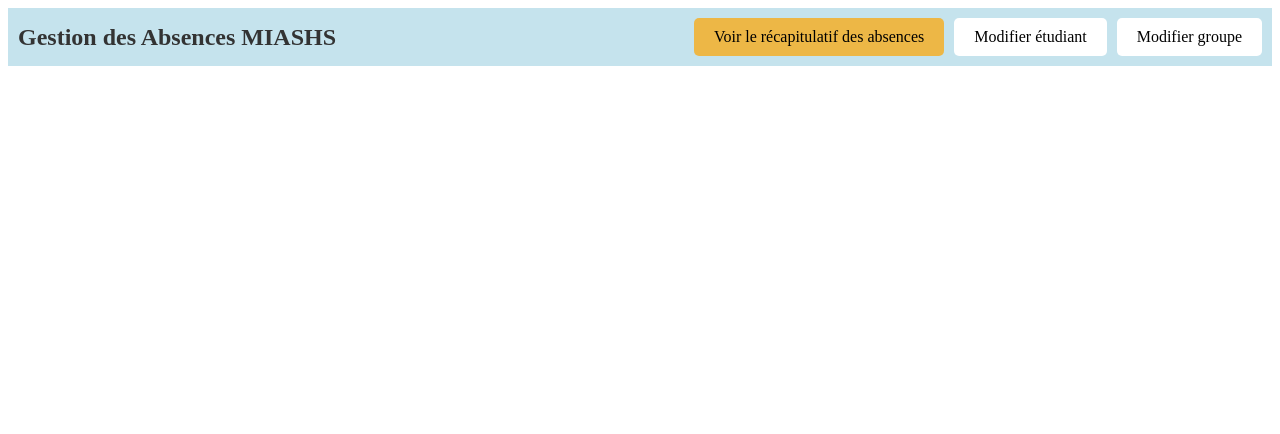
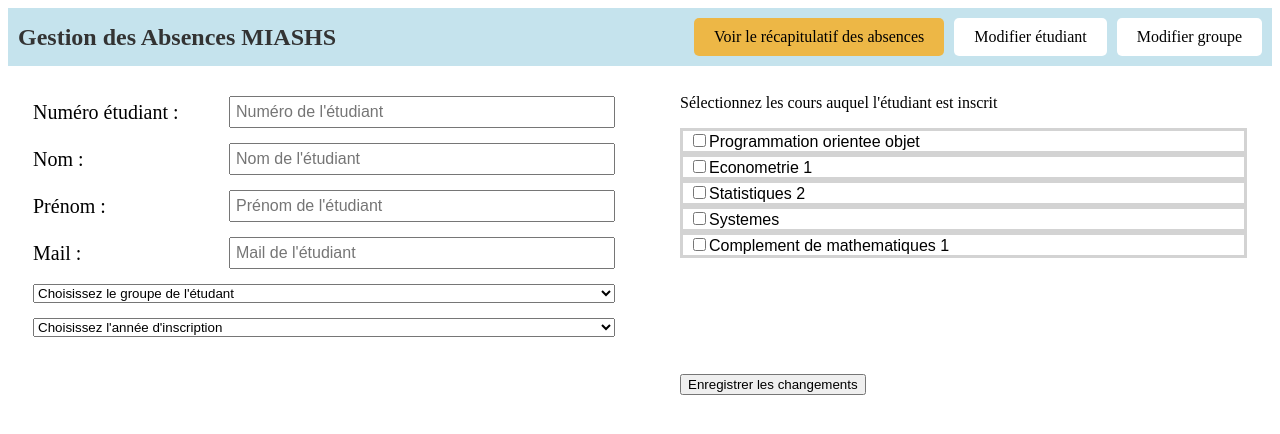
Before and after one commit to CaroleLeCrac/Projet-Info-2024, a Vue app in the folder GestionAbsenceFront/: page /modification/etudiant/0 in a window 1280 px wide. Shown: the top 434 px of the page. Built offline with nearby package versions, Linux system fonts and the light colour scheme.

Commit message:
page 7-8-9-10

```diff
--- a/GestionAbsenceFront/public/ListNamesStu.json
+++ b/GestionAbsenceFront/public/ListNamesStu.json
@@ -3,47 +3,66 @@
 	{
 	"surname":"Boucq-Kieffel",
 	"name":"Lena",
-	"studentNumber":1
+	"studentNumber":1,
+    "groupNumber" : 31,
+    "mail" : "Lena@gmail"
     },
 	{
         "surname":"Mitton",
         "name":"Carole",
-        "studentNumber":2
+        "studentNumber":2,
+        "groupNumber" : 31,
+    "mail" : "Carole@gmail"
+
     },
     {
         "surname":"Dubus",
         "name":"Roxane",
-        "studentNumber":3
+        "studentNumber":3,
+        "groupNumber" : 31,
+    "mail" : "Roxane@gmail"
     },
     {
         "surname":"Gros",
         "name":"Baudouin",
-        "studentNumber":4
+        "studentNumber":4,
+        "groupNumber" : 32,
+    "mail" : "Baudouin@gmail"
     },
     {
         "surname":"Olive",
         "name":"Benjamin",
-        "studentNumber":5
+        "studentNumber":5,
+        "groupNumber" : 32,
+    "mail" : "Benjamin@gmail"
     },
     {
         "surname":"Weislo",
         "name":"Louise",
-        "studentNumber":6
+        "studentNumber":6,
+        "groupNumber" : 32,
+    "mail" : "Louise@gmail"
     },
     {
         "surname":"Volle",
         "name":"Ornella",
-        "studentNumber":7
+        "studentNumber":7,
+        "groupNumber" : 33,
+    "mail" : "Ornella@gmail"
     },
     {
         "surname":"Larbiere",
         "name":"Felix",
-        "studentNumber":8
+        "studentNumber":8,
+        "groupNumber" : 33,
+    "mail" : "Felix@gmail"
     },
     {
         "surname":"Moroni",
         "name":"Louka",
-        "studentNumber":9
+        "studentNumber":9,
+        "groupNumber" : 33,
+    "mail" : "Louka@gmail"
     }
 ]
 }
--- a/GestionAbsenceFront/src/pages/GroupModification/AddnDeleteStudent.vue
+++ b/GestionAbsenceFront/src/pages/GroupModification/AddnDeleteStudent.vue
@@ -1,22 +1,31 @@
 <script setup>
 import { ref, onMounted } from 'vue';
+import { useRoute } from 'vue-router';
+
 
 const students = ref([]);
 const addList = ref([]);  // Liste des étudiants à ajouter
 const deleteList = ref([]);  // Liste des étudiants à supprimer
+const route = useRoute();
+const currentGroupNumber = route.params.id;
 
 onMounted(() => {
   fetch('/ListNamesStu.json')
     .then((response) => response.json())
     .then((data) => {
       console.log("Données JSON récupérées : ", data);
-      students.value = data.students;
-
-      // Initialiser addList avec tous les étudiants par défaut
-      addList.value = [...students.value];
+      students.value = data.students || [];
+      addList.value = students.value.filter(
+        (student)=>student.groupNumber !== Number(currentGroupNumber)
+    )
+    deleteList.value = students.value.filter(
+      (student) => student.groupNumber === Number(currentGroupNumber)
+    )
     })
     .catch((error) => console.error('Error loading data:', error));
 });
+
+
 
 // Fonction pour déplacer un étudiant de addList à deleteList
 const toggleAddToDelete = (student) => {
@@ -81,6 +90,7 @@ const toggleDeleteToAdd = (student) => {
   list-style-type: none;
   border: solid lightgray;
   background-color: white;
+  border-radius: 5px;
   padding: 8px;
   font: 1rem "Fira Sans", sans-serif;
   margin-bottom: 5px;
--- /dev/null
+++ b/GestionAbsenceFront/src/pages/SelectGroupModification/ListGroup.vue
@@ -0,0 +1,59 @@
+<script setup>
+import { ref, onMounted } from 'vue'
+
+const groups = ref([])
+
+
+  onMounted(() => {
+    fetch('/group.json')
+    .then((response)=>response.json())
+    .then ((data)=> {
+      console.log("Données JSON récupérées : ", data);
+      groups.value = data.groups;
+    })
+    .catch(error => console.error('Error loading data:', error));
+});
+
+</script>
+<template>
+  <ul class="group-list">
+    <li v-for="group in groups" :key="group.groupNumber">
+      <label class="container">
+        <RouterLink :to="`/modification/groupe/${group.groupNumber}`" class="router-link">{{ group.name }}</RouterLink>
+      </label>
+      </li>
+  </ul>
+</template>
+
+<style scoped>
+
+
+.router-link{
+  display: block;
+  text-decoration: none;
+  border-radius: 5px;
+  color: black;
+  cursor: pointer;
+  font-size: 16px;
+  padding: 8px 10px;
+  width: 50%;
+  border: 2px solid black;
+  box-sizing: border-box;
+}
+
+.container{
+  display : block;
+    position :relative;
+    margin-bottom: -1px;
+    font-size: 16px;
+    user-select: none;
+}
+
+.group-list{
+  display : flex;
+  flex-direction: column;
+  width: 40%;
+  list-style-type: none;
+  padding-left: 0;
+}
+</style>
--- a/GestionAbsenceFront/src/pages/SelectGroupModification/SelectGroupModification.vue
+++ b/GestionAbsenceFront/src/pages/SelectGroupModification/SelectGroupModification.vue
@@ -1,11 +1,11 @@
 <!--Page de sélection d'un groupe pour ajouter ou supprimer des étudiants-->
 <template>
 
-    <p>Choisissez un groupe à modifier</p>
-<ListNames/>
+    <h2>Choisissez un groupe à modifier</h2>
+<ListGroup/>
 </template>
 
 <script setup>
-import ListNames from '@/shared/components/ListNames.vue'
+import ListGroup from './ListGroup.vue';
 
 </script>
--- /dev/null
+++ b/GestionAbsenceFront/src/pages/SelectStudentModification/ListSelectionStudent.vue
@@ -0,0 +1,98 @@
+<script setup>
+import { ref, onMounted, computed } from 'vue'
+
+const students = ref([])
+const searchQuery = ref('')
+
+
+  onMounted(() => {
+    fetch('/ListNamesStu.json')
+    .then((response)=>response.json())
+    .then ((data)=> {
+      console.log("Données JSON récupérées : ", data);
+      students.value = data.students;
+    })
+    .catch(error => console.error('Error loading data:', error));
+});
+
+const filteredStudents = computed(() =>
+students.value.filter((stu) =>
+  stu.name.toLowerCase().includes(searchQuery.value.toLowerCase()) ||
+stu.surname.toLowerCase().includes(searchQuery.value.toLowerCase())
+)
+);
+</script>
+
+<template>
+  <input type="text" v-model="searchQuery" placeholder="Rechercher un étudiant" class="search-bar"/>
+<div class="page-display">
+  <ul class="student-list">
+    <li v-for="student in filteredStudents" :key="student.studentNumber">
+      <label class="container">
+      <RouterLink class="router-link" :to="`/modification/etudiant/${student.studentNumber}`">{{ student.name }} {{ student.surname }}</RouterLink>
+    </label>
+    </li>
+  </ul>
+  <div class="add-student-button">
+<RouterLink class="router-link" :to="`/modification/etudiant/${0}`">Ajouter un étudiant</RouterLink>
+</div>
+</div>
+</template>
+
+<style scoped>
+.page-display{
+  display: flex;
+  justify-content: space-between;
+  gap:20px;
+}
+
+.student-list{
+  display : flex;
+  flex-direction: column;
+  width: 40%;
+  list-style-type: none;
+  padding-left: 0;
+}
+
+.container{
+  display : block;
+    position :relative;
+    margin-bottom: -1px;
+    font-size: 16px;
+    user-select: none;
+}
+
+.router-link{
+  display: block;
+  text-decoration: none;
+  border-radius: 5px;
+  color: black;
+  cursor: pointer;
+  font-size: 16px;
+  padding: 8px 10px;
+  width: 100%;
+  border: 2px solid black;
+  box-sizing: border-box;
+}
+
+.router-link:hover{
+  background-color: rgba(255,140,0,0.9);
+  color: white;
+}
+
+.add-student-button{
+  display: flex;
+  align-items: center;
+  justify-content: center;
+  width: 30%;
+  height: 100%;
+  margin-top: 14px;
+}
+
+.search-bar{
+  width: 30%;
+  height: 30px;
+  border-radius: 5px;
+}
+
+</style>
--- a/GestionAbsenceFront/src/pages/SelectStudentModification/SelectStudentModification.vue
+++ b/GestionAbsenceFront/src/pages/SelectStudentModification/SelectStudentModification.vue
@@ -1,11 +1,10 @@
 <!--Page de sélection d'un étudiant pour modifier ses informations-->
 <template>
-<p>Sélectioner un étudiant pour modifier ses informations</p>
-<ListNames/>
-<RouterLink to="/modification/etudiant">Ajouter un étudiant</RouterLink>
+<h2>Sélectionez un étudiant pour modifier ses informations</h2>
+<ListSelectionStudent/>
 
 </template>
 
 <script setup>
-import ListNames from '@/shared/components/ListNames.vue';
+import ListSelectionStudent from './ListSelectionStudent.vue';
 </script>
--- a/GestionAbsenceFront/src/pages/StudentModification/StudentModification.vue
+++ b/GestionAbsenceFront/src/pages/StudentModification/StudentModification.vue
@@ -1,16 +1,156 @@
 <!--Page de modification d'informations ou d'ajout d'un étudiant-->
+<script setup>
+
+import { ref, onMounted } from 'vue';
+import { useRoute } from 'vue-router';
+
+
+const students = ref([]);
+const student = ref([]);
+const courses = ref([]);
+const route = useRoute();
+const currentStudentNumber = route.params.id;
+
+onMounted(() => {
+  fetch('/ListNamesStu.json')
+    .then((response) => response.json())
+    .then((data) => {
+      console.log("Données JSON récupérées : ", data);
+      students.value = data.students;
+    if (currentStudentNumber !== '0'){
+        const studentData = students.value.find(
+            (student)=>student.studentNumber === Number(currentStudentNumber)
+        )
+        if (studentData){
+            student.value = {...studentData}
+        }
+    }
+    })
+    .catch((error) => console.error('Error loading data:', error));
+});
+
+onMounted(() => {
+  fetch('/ListCourses.json')
+    .then((response) => response.json())
+    .then((data) => {
+      console.log("Données JSON récupérées : ", data);
+      courses.value = data.courses;
+
+    })
+    .catch((error) => console.error('Error loading data:', error));
+});
+</script>
+
 <template>
-    <p>Numéro étudiant</p>
-    <input type="text">
-    <p>Nom</p>
-    <input type="text">
-    <p>Prénom</p>
-    <input type="text">
-    <p>Adresse mail</p>
-    <input type="text">
+    <div class="page-layout">
+        <div class="left-column">
+            <form class="container">
+                <div>
+                    <label for = "studentNumber">Numéro étudiant : </label>
+                    <input type="text" id="studentNumber" v-model="student.studentNumber" :placeholder="student.studentNumber ? '' : 'Numéro de l\'étudiant'"/>
+                </div>
+                <div>
+                    <label for = "name">Nom : </label>
+                    <input type="text" id="name" v-model="student.name" :placeholder="student.name ? '' : 'Nom de l\'étudiant'"/>
+                </div>
+                <div>
+                    <label for = "surname">Prénom : </label>
+                    <input type="text" id="surname" v-model="student.surname" :placeholder="student.surname ? '' : 'Prénom de l\'étudiant'"/>
+                </div>
+                <div>
+                    <label for = "mail">Mail : </label>
+                    <input type="text" id="mail" v-model="student.mail" :placeholder="student.mail ? '' : 'Mail de l\'étudiant'"/>
+                </div>
+
+                <select name="inscriptionGroup" id="group-select">
+                    <option value="">Choisissez le groupe de l'étudant</option>
+                    <option value ="groupe1">Groupe 1</option>
+                    <option value ="groupe2">Groupe 2</option>
+                    <option value ="groupe3">Groupe 3</option>
+                </select>
+
+                <select name="inscriptionYear" id="year-select">
+                    <option value="">Choisissez l'année d'inscription</option>
+                    <option value ="L1">L1</option>
+                    <option value ="L2">L2</option>
+                    <option value ="L3">L3</option>
+                </select>
+
+            </form>
+        </div>
+
+        <div class="right-column">
+            <form>
+            <ul>
+                <p style="font-size: 16px;">Sélectionnez les cours auquel l'étudiant est inscrit</p>
+                <li v-for="course in courses" :key="course.name">
+                    <div>
+                        <input type="checkbox">
+                            <label :for="course.name">{{ course.name }}</label>
+                        </input>
+                    </div>
+                </li>
+            </ul>
+        </form>
+            <button>Enregistrer les changements</button>
+        </div>
+    </div>
 </template>
 
-<script setup>
+<style scoped>
+.page-layout{
+    display : flex;
+}
+
+.left-column{
+    flex : 1;
+}
+
+.right-column{
+    flex : 1;
+    padding-top: 12px;
+}
+
+.container{
+    display : flex;
+   flex-direction : column;
+   gap: 15px;
+   padding-left: 25px;
+   padding-right: 25px;
+   font-size: 20px;
+   padding-top: 30px;
+   box-sizing: border-box;
+}
 
 
-</script>
+.container div{
+    display : flex;
+    align-items : center;
+}
+
+label{
+    flex:1;
+}
+
+input {
+    flex : 2;
+    margin-left: 10px;
+    padding: 5px;
+    font-size: 16px;
+}
+
+li {
+    list-style-type : none;
+    border: solid lightgray;
+    background-color: white;
+    font: 1rem "Fira Sans", sans-serif;
+    position : relative;
+    margin-right: 25px;
+}
+
+button {
+    margin-left: 40px;
+    margin-top: 100px;
+}
+
+</style>
--- a/GestionAbsenceFront/src/routes.js
+++ b/GestionAbsenceFront/src/routes.js
@@ -18,8 +18,8 @@ const routes = [
   { path: '/récapitulatifs', component: SummaryPage },
   { path: '/modificationEtudiant', component: SelectStudentModification },
   { path: '/modificationGroupe', component: SelectGroupModification},
-  { path: '/modification/groupe', component : GroupModification},
-  { path: '/modification/etudiant', component : StudentModification},
+  { path: '/modification/groupe/:id', component : GroupModification},
+  { path: '/modification/etudiant/:id', component : StudentModification},
   {
     path: '/récapitulatifs/matiere/:course',
     name: 'CourseSummaryPage', // Assurez-vous que le nom de la route est bien "CourseSummaryPage"
```
Also changed, not shown: GestionAbsenceFront/public/group.json (added, +16 -0 lines), GestionAbsenceFront/src/pages/Call/SelectionPresenceList.vue (+4 -4 lines).
